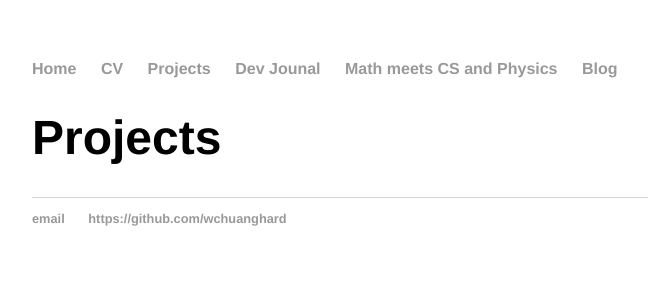
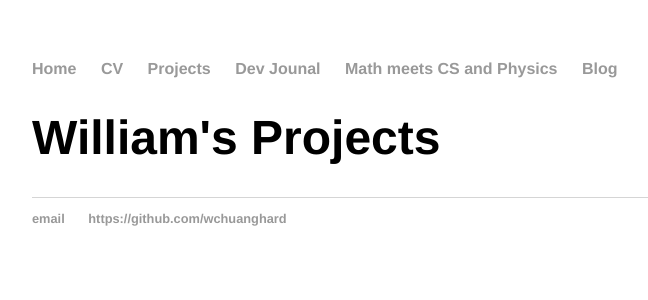
Before and after one commit to williamchuang/williamchuang.github.io, a Jekyll site: the page built from projects/index.html, in a window 1280 px wide. Shown: the top 300 px of the page, without its empty margins (160-808 px from the left). Built offline with Jekyll 4.4.1, drawn with Linux system fonts in a browser that asks for light colours.

Commit message:
Update index.html

```diff
--- a/projects/index.html
+++ b/projects/index.html
@@ -8,5 +8,5 @@ notes: passive
 contact: passive
 ---
 <div class="projects">
-	<h1>{{ page.title }}</h1>
+	<h1>William's Projects</h1>
 </div>
```
